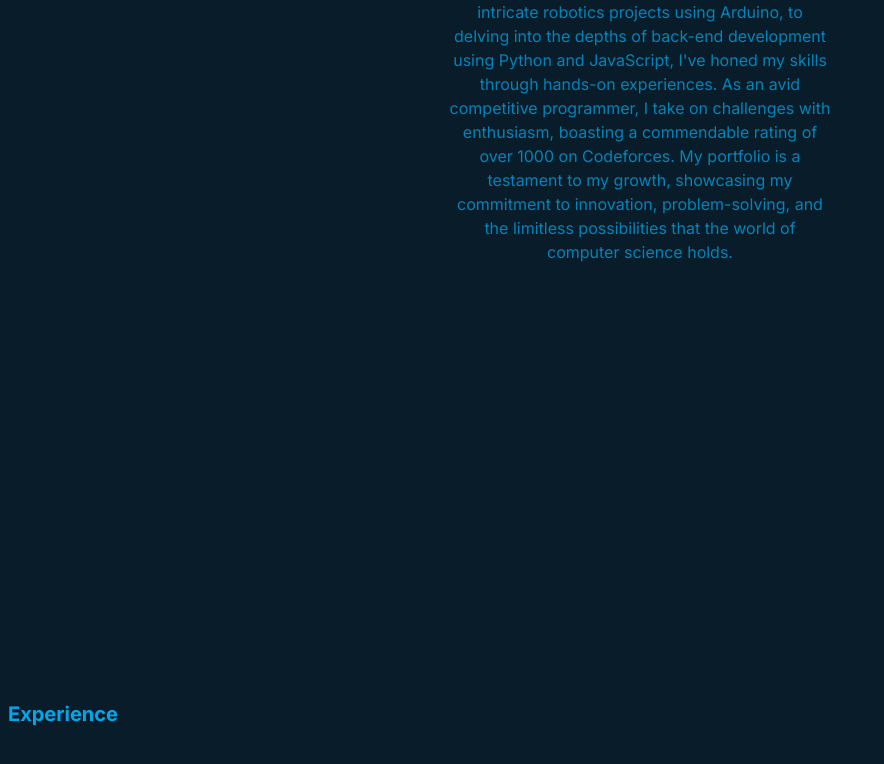
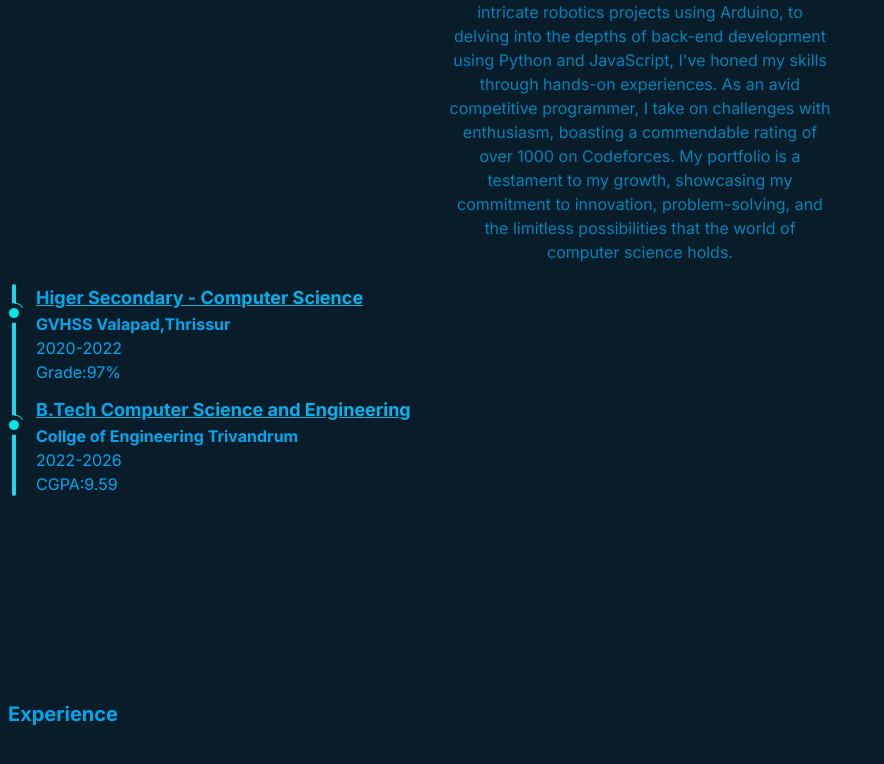
Before and after one commit to MohamedIrfanAM/portfolio, a Next.js app: page / in a window 1280 px wide. Shown: the part 1004-1768 px from the top of the page, without its empty margins (0-884 px from the left). Built offline with nearby package versions, Linux system fonts and the light colour scheme.

Commit message:
Education part of about section

```diff
--- a/src/components/About.jsx
+++ b/src/components/About.jsx
@@ -1,3 +1,5 @@
+import Education from "./Education.jsx"
+
 const About = () => {
   return (
     <section className="min-h-screen p-1" id='about'>
@@ -5,6 +7,7 @@ const About = () => {
         <div className="text-3xl font-bold bg-clip-text text-transparent bg-gradient-to-r from-primary to-cyan-400">About Me</div>
         <div className="max-w-sm text-secondary mt-2 leading-6">I'm a dedicated and passionate computer science student who embarked on my programming journey five years ago. What began as a mere interest has blossomed into a profound love for coding, propelling me to undertake a multitude of projects that span various domains. From crafting intricate robotics projects using Arduino, to delving into the depths of back-end development using Python and JavaScript, I've honed my skills through hands-on experiences. As an avid competitive programmer, I take on challenges with enthusiasm, boasting a commendable rating of over 1000 on Codeforces. My portfolio is a testament to my growth, showcasing my commitment to innovation, problem-solving, and the limitless possibilities that the world of computer science holds.</div>
       </div>
+      <Education/>
     </section>
   )
 }
--- /dev/null
+++ b/src/components/Education.jsx
@@ -0,0 +1,50 @@
+'use client'
+import { motion,useScroll } from "framer-motion"
+import { useRef } from "react"
+
+const Circle =  ({ reference }) => {
+  const {scrollYProgress} = useScroll({
+    target:reference,
+    offset:["end 0.9","start center"]
+  })
+  return (
+    <svg height="55" width="55" className="absolute -left-3 -rotate-90">
+      <motion.circle cx="26" cy="22" r="10" stroke="cyan" fill="#081c29" style={{pathLength:scrollYProgress}} stroke-width="3"/>
+      <circle cx="26" cy="22" r="5" fill="cyan" stroke-width="0" className="animate-pulse"/>
+    </svg>
+  )
+}
+
+const Details = ({course,institute,year,grade}) => {
+  const listRef = useRef(null)
+  return(
+    <li className="flex flex-col" ref={listRef}>
+      <div className="text-lg font-bold  bg-clip-text text-transparent bg-gradient-to-r from-primary to-cyan-400 decoration-cyan-500 underline">{course}</div>
+      <div className="text-md text-primary font-bold">{institute}</div>
+      <div text className="text-md text-primary">{year}</div>
+      <div className="text-md text-primary">{grade}</div>
+      <Circle reference={listRef}/>
+    </li>
+  )
+}
+
+const Education = () => {
+  const educationDiv = useRef(null)
+  const {scrollYProgress} = useScroll({
+    target:educationDiv,
+    offset:["start 0.8","end center"]
+  })
+  console.log(scrollYProgress)
+  return (
+    <div className="w-full relative" ref={educationDiv}>
+      <div className="absolute w-[4px] rounded-full bg-black left-2 h-full origin-top" style={{scaleY:scrollYProgress}}/>
+      <motion.div className="absolute w-[4px] rounded-full bg-cyan-400 left-2 h-full origin-top" style={{scaleY:scrollYProgress}}/>
+      <ul className="flex flex-col justify-center gap-3 ml-8 mt-5">
+        <Details course={"Higer Secondary - Computer Science"} institute={"GVHSS Valapad,Thrissur"} grade={"Grade:97%"} year={"2020-2022"}/>
+        <Details course={"B.Tech Computer Science and Engineering"} institute={"Collge of Engineering Trivandrum"} year={"2022-2026"} grade={"CGPA:9.59"}/>
+      </ul>
+    </div>
+  )
+}
+
+export default Education
```
